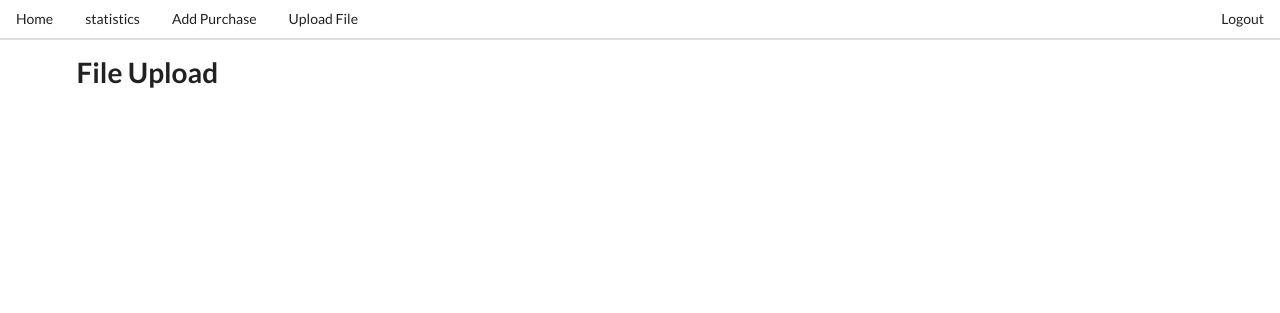
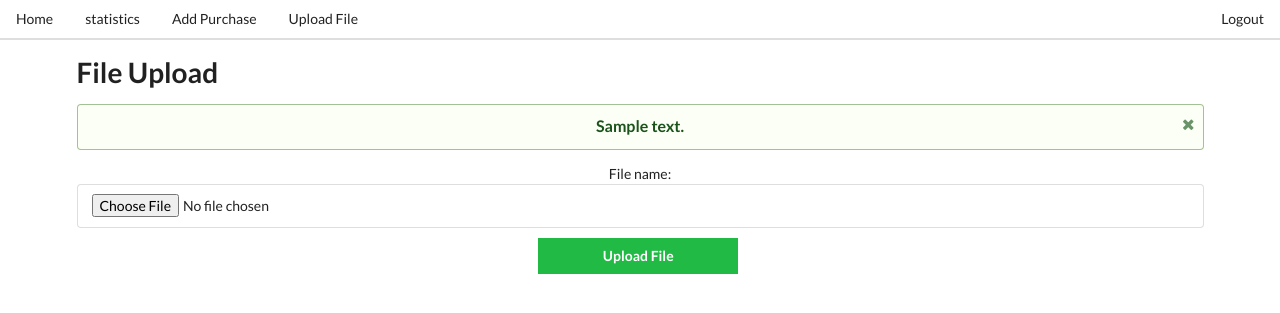
Before and after one commit to endang-ismaya/django4-w-datascience, a Django app: template templates/csvs/csv-upload.html in a window 1280 px wide. Shown: the top 313 px of the page. Run offline with Django 4.2, Linux system fonts and the light colour scheme; tables that the repository leaves empty hold one stand-in row (values such as "Sample post"); the template is opened without the code that fills it: values that come from a table or form of the project are taken from there, most other values are stand-ins (such as "Sample title", 1, 10 or a date in 2020); parts of the project's set-up code (start-up, migrations or seed data) failed here and were passed over; some libraries are stand-ins or nearby versions.

Commit message:
add product by upload file

```diff
--- /dev/null
+++ b/apps/csvs/forms.py
@@ -0,0 +1,8 @@
+from django import forms
+from apps.csvs.models import Csv
+
+
+class CsvForm(forms.ModelForm):
+    class Meta:
+        model = Csv
+        fields = ("file_name",)
--- a/templates/csvs/csv-upload.html
+++ b/templates/csvs/csv-upload.html
@@ -4,5 +4,23 @@
 {% endblock title %}
 {% block content %}
   <h1>File Upload</h1>
-  <div class="block-center"></div>
+  <div class="block-center">
+    {% if succcess_message %}
+      <div class="ui success message">
+        <i class="close icon"></i>
+        <div class="header">{{ succcess_message }}</div>
+      </div>
+    {% endif %}
+    {% if error_message %}
+      <div class="ui negative message">
+        <i class="close icon"></i>
+        <div class="header">{{ error_message }}</div>
+      </div>
+    {% endif %}
+    <form action="{% url 'csvs__upload' %}" method="post" enctype="multipart/form-data" class="ui form">
+      {% csrf_token %}
+      {{ form }}
+      <button type="submit" class="ui positive button mtop">Upload File</button>
+    </form>
+  </div>
 {% endblock content %}
```
Also changed, not shown: apps/csvs/views.py (+47 -1 lines), 1 other file.
